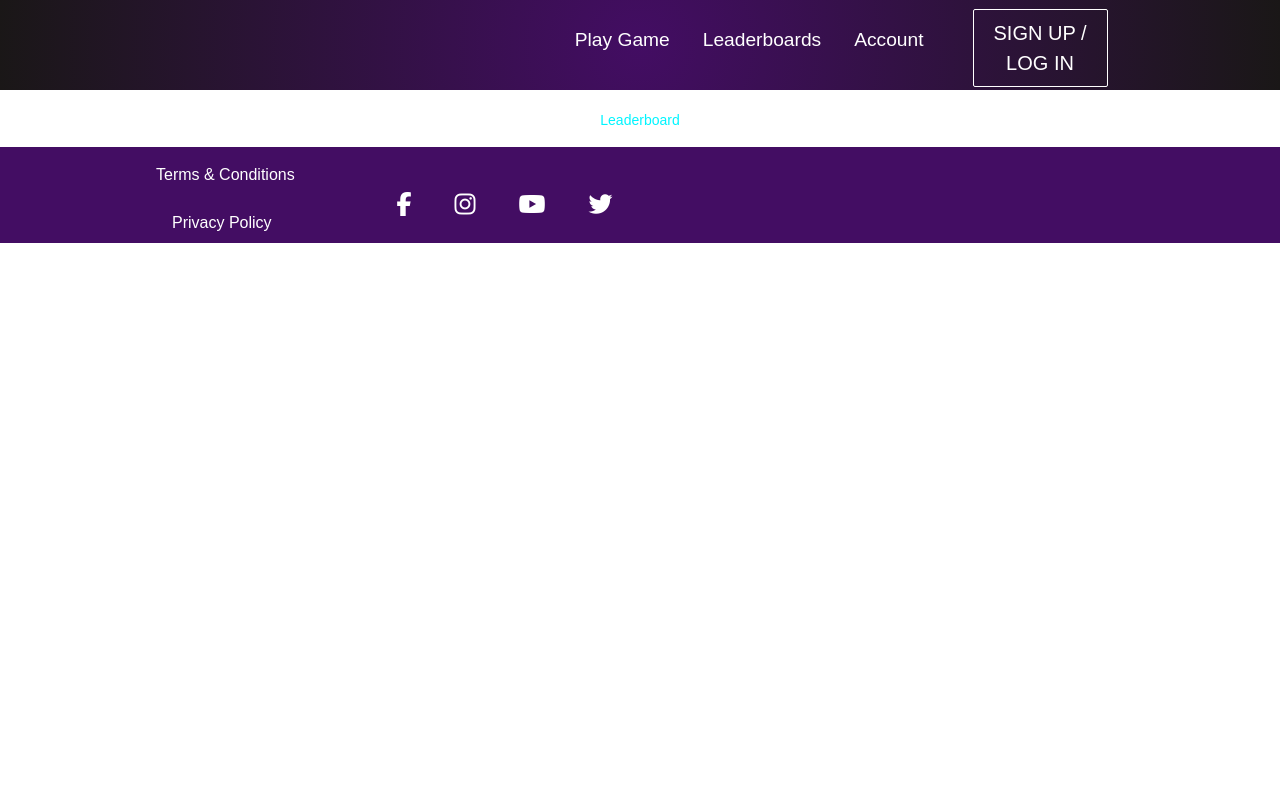
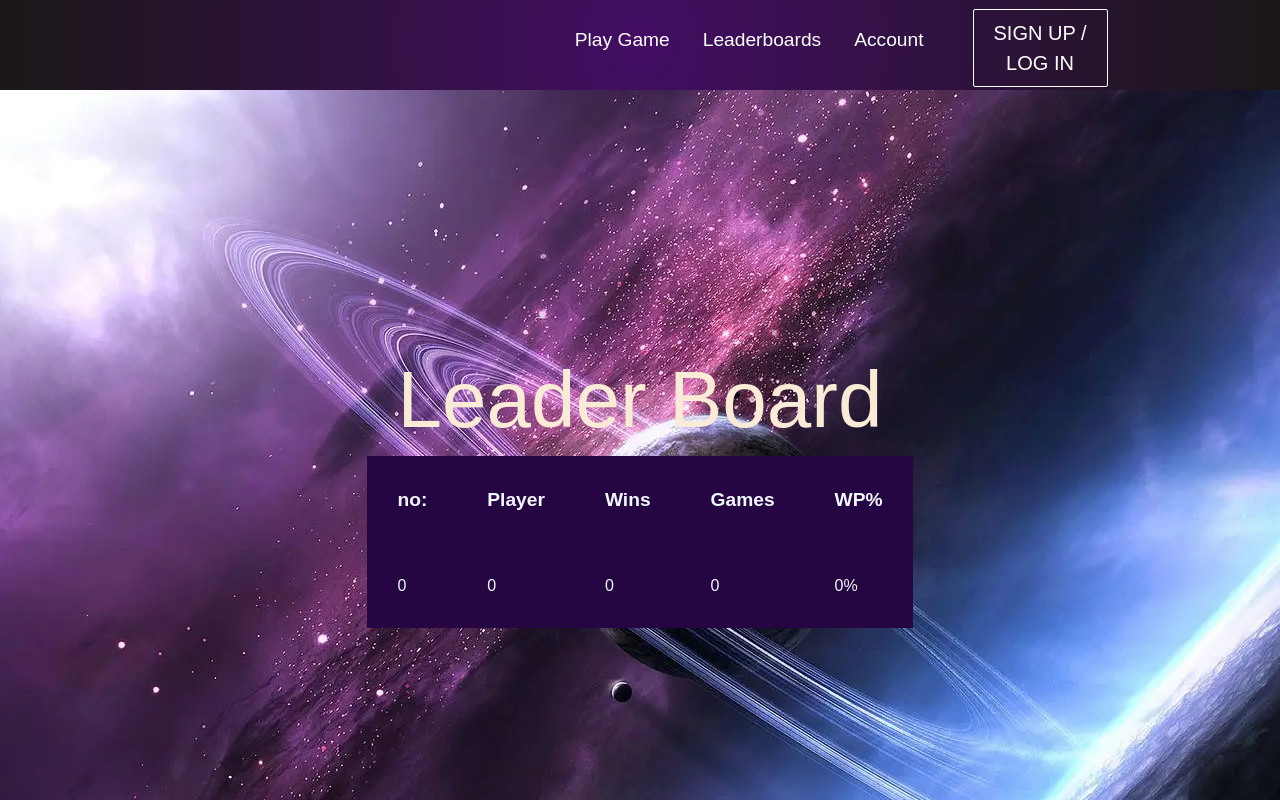
Before and after one commit to AAP9002/Geoledge, a React (Create React App) app in the folder client/: page /Leaderboard in a window 1280 px wide. Shown: the top 800 px of the page. Built offline with nearby package versions, Linux system fonts and the light colour scheme.

Commit message:
LeaderBoard

```diff
--- a/client/src/Pages/Account/AccountPage.jsx
+++ b/client/src/Pages/Account/AccountPage.jsx
@@ -4,9 +4,9 @@ import { useState } from 'react';
 
 
 function ScoreBoard(){
-  const [wins, ] = useState(0)
-  const [GamePlayed, ] =  useState(0)
-  const [WinRate,] = useState(0)
+  const [wins, setWins] = useState(0)
+  const [GamePlayed,setGamePlayed ] =  useState(0)
+  const [WinRate, SetWinrate] = useState(0)
 
 
 
--- a/client/src/Pages/Leaderboards/Leaderboard.css
+++ b/client/src/Pages/Leaderboards/Leaderboard.css
@@ -0,0 +1,29 @@
+.leaderboard h1{
+    color: antiquewhite;
+  font-size: 80px;
+
+}
+
+.leaderboard th{
+    color: aliceblue;
+    font-size: larger;
+    padding:30px;
+}
+
+.leaderboard td{
+    color: aliceblue;
+    padding:30px;
+  }
+
+  .leaderboard table{
+    background-color: rgb(37, 6, 67);
+    padding: 80px;
+  }
+  .leaderboard{
+    height: 100vh;
+    display: flex;
+    justify-content: center;
+    align-items: center;
+    flex-direction: column;
+    background-image: url(../Leaderboards/Images/LDBimage.jpg);
+  }
--- a/client/src/Pages/Leaderboards/Leaderboard.jsx
+++ b/client/src/Pages/Leaderboards/Leaderboard.jsx
@@ -1,19 +1,48 @@
 import React from 'react';
-import "./Leaderboard.css";
+import './Leaderboard.css';
+import { useState } from 'react';
+
+function LeaderBoard() {
+  const [No, setNo] = useState(0)
+  const [Wins,setWins ] =  useState(0)
+  const [Player, SetPlayer] = useState(0)
+  const [Games, SetGameplayed] = useState(0)
+  const [WP, SetWP] = useState(0)
+
+  const [Players, setPlayers] = useState([]);
+
+  // API Fetch to get all players
 
 
+  // populate Players array with all the players fetched
+  let player = {username: "", wins: ""};
+
+  return (
+    <div className="leaderboard">
+      <h1>Leader Board</h1>
+      <table>
+        <thead> <tr> <th>no:</th><th>Player</th><th>Wins</th><th>Games</th><th>WP%</th></tr></thead>
+        <tbody>
+          <tr><td>{No}</td><td>{Player}</td><td>{Wins}</td><td>{Games}</td><td>{WP}%</td></tr>
+        </tbody>
+
+      </table>
+    </div>
+  )
+}
 
 const About = () => {
   return (
     <div>
           <div>
-            <p>
-              Leaderboard
-            </p>
+
+            <LeaderBoard/>
+
           </div>
     </div>
 
   );
 };
 
+
 export default About;
```
Also changed, not shown: client/src/Pages/Leaderboards/Images/LDBimage.jpg (added).
